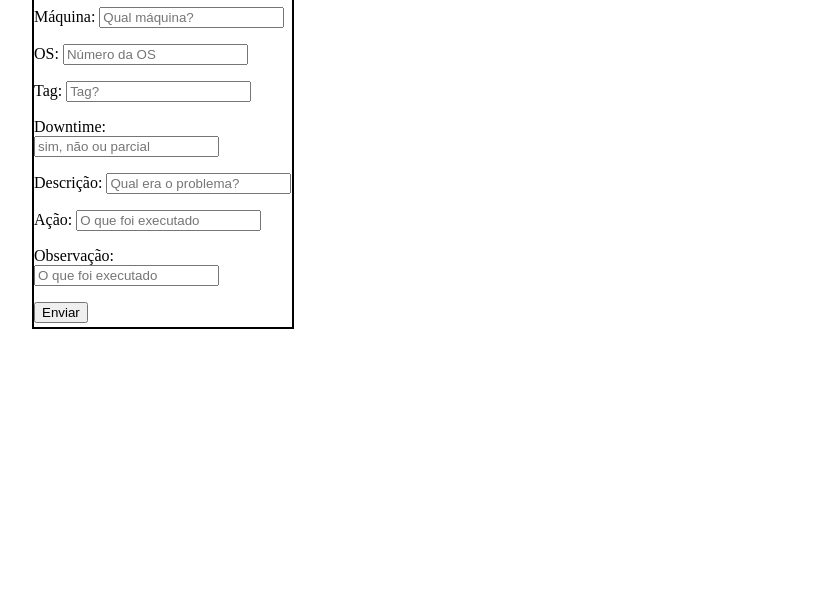
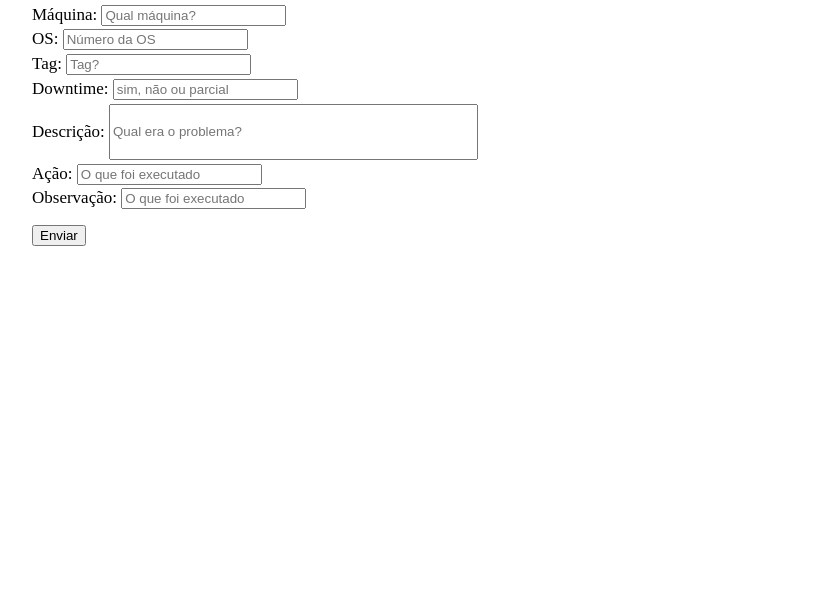
Before and after one commit to LeandroFogaca/page-to-daily-report, a plain HTML site: page index.html in a window 1280 px wide. Shown: the part 202-800 px from the top of the page, without its empty margins (108-942 px from the left). Drawn offline with Linux system fonts and the light colour scheme.

Commit message:
Ajustado layout dos elementos

```diff
--- a/personal.css
+++ b/personal.css
@@ -14,14 +14,12 @@
     text-align: center;
 }
 
-#form {
-    width: 50%;
-    height: 400px;
-    float: left;
-    background-color: rgb(255, 255, 255);
-    text-align: left;
-    border-style: solid;
-    border-width: 2px;
+#descricaoid{
+
+    width: 70%;
+    height: 50px;
+    text-align: start;
+
 }
 
 .grid-container {
@@ -31,7 +29,7 @@
 }
 
 .grid-item {
-    text-align: center;
+
 }
 
 #report {
@@ -41,3 +39,11 @@
     background-color: rgb(255, 255, 255);
     text-align: center;
 }
+
+.entrada {
+
+    text-align: left;
+    font-size: 17px;
+    margin: auto;
+    margin-bottom: 1mm;
+}
```
